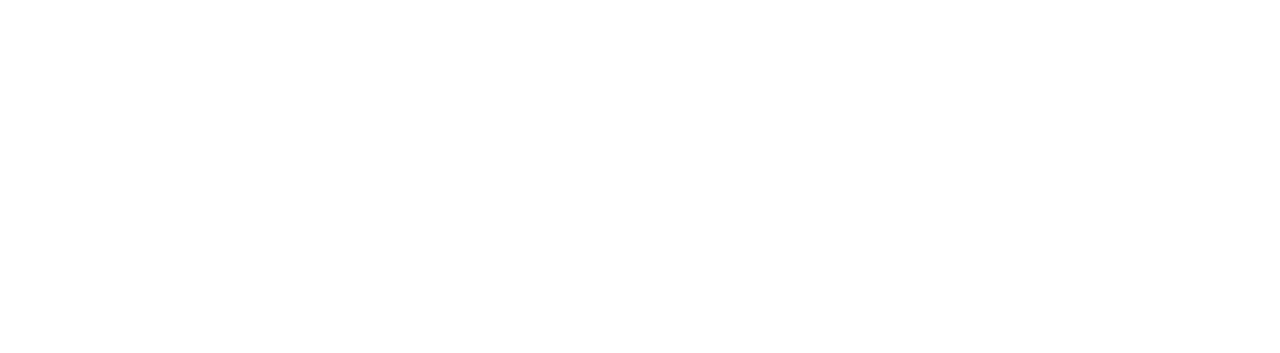
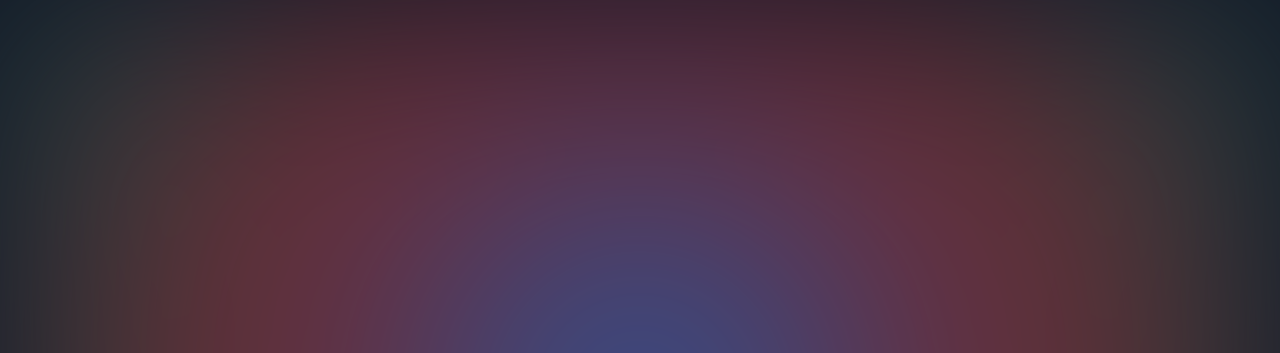
Before and after one commit to Arihan10/Portfolio, a plain HTML site: page index.html in a window 1280 px wide. Shown: the top 353 px of the page. Drawn offline with nearby package versions, Linux system fonts and the light colour scheme.

Commit message:
made it prettier, still placeholder

```diff
--- a/index.html
+++ b/index.html
@@ -1,22 +1,61 @@
-<html>
-    <head>
-        <title>Arihan Sharma</title>
-        <script src="https://cdn.tailwindcss.com"></script>
-    </head>
-    <body>
-        <h1 class="text-red-500 bg-gradient-to-r from-emerald-400 to-green-400 bg-clip-text text-transparent font-extrabold text-2xl md:text-4xl lg:text-6xl">UNDER CONSTRUCTION</h1>
-    </body>
+<!DOCTYPE html>
+<html lang="en">
+<head>
+    <meta charset="UTF-8">
+    <meta name="viewport" content="width=device-width, initial-scale=1.0">
+    <title>Arihan Sharma</title>
+    <script src="https://cdn.tailwindcss.com"></script>
+</head>
+<body class="bg-gray-900">
+    <div id="gradient-container" class="w-screen h-screen flex justify-center items-center">
+        <h1 class="text-white font-extrabold text-2xl md:text-4xl lg:text-6xl z-10 mix-blend-difference">UNDER CONSTRUCTION</h1>
+    </div>
+
     <style>
-        body, html{
+        body, html {
             overflow: hidden;
+            margin: 0;
+            padding: 0;
         }
-        body{
-            display: flex;
-            width: 100vw;
-            height: 100vh;
-            justify-content: center;
-            align-items: center;
-            font-family: sans-serif;
+        #gradient-container {
+            position: relative;
+        }
+        #gradient-container::before {
+            content: '';
+            position: absolute;
+            top: 0;
+            left: 0;
+            right: 0;
+            bottom: 0;
+            z-index: 0;
+            opacity: 0.7;
+            filter: blur(100px);
         }
     </style>
+
+    <script>
+        const gradientContainer = document.getElementById('gradient-container');
+
+        function updateGradient(event) {
+            const x = event.clientX / window.innerWidth * 100;
+            const y = event.clientY / window.innerHeight * 100;
+
+            gradientContainer.style.setProperty('--x', `${x}%`);
+            gradientContainer.style.setProperty('--y', `${y}%`);
+        }
+
+        document.addEventListener('mousemove', updateGradient);
+    </script>
+
+    <style>
+        #gradient-container::before {
+            background: radial-gradient(
+                circle at var(--x, 50%) var(--y, 50%),
+                rgba(59, 130, 246, 0.8),
+                rgba(239, 68, 68, 0.6),
+                rgba(16, 185, 129, 0.4)
+            );
+        }
+    </style>
+</body>
 </html>
```
